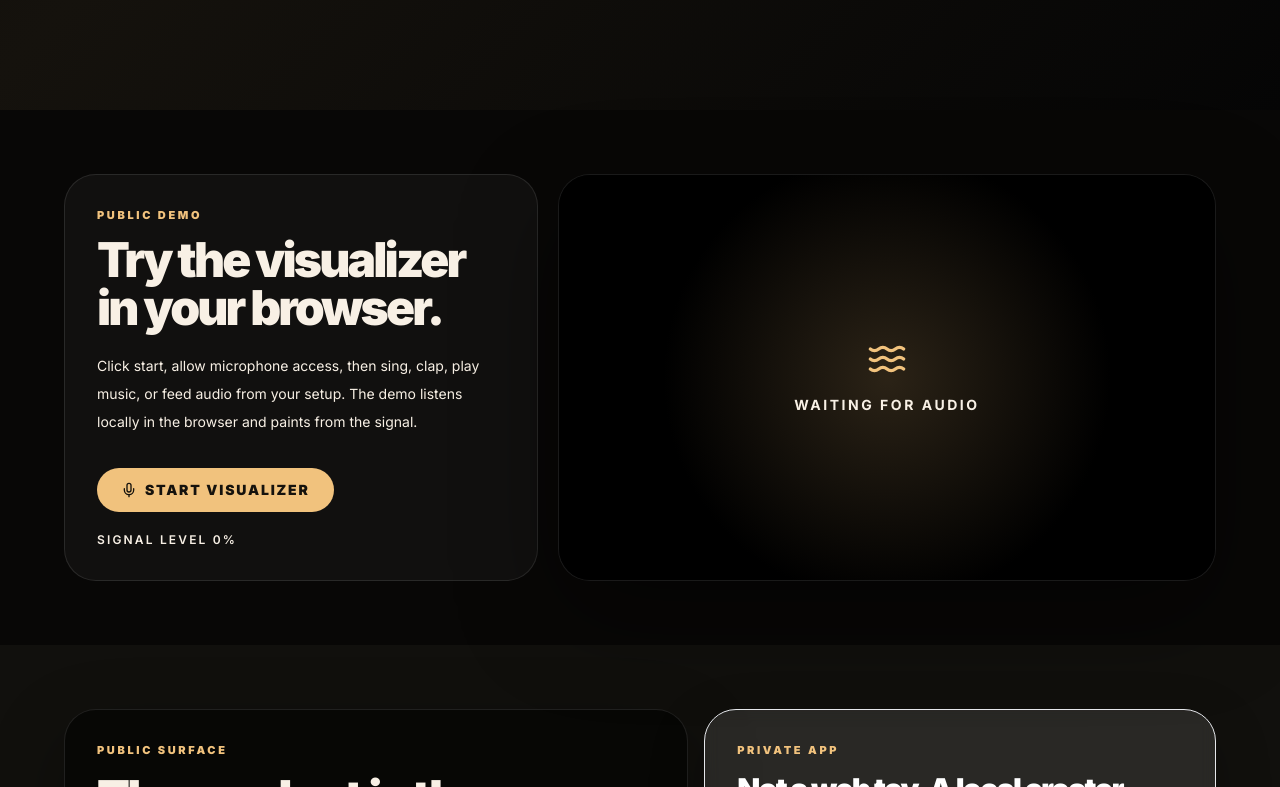
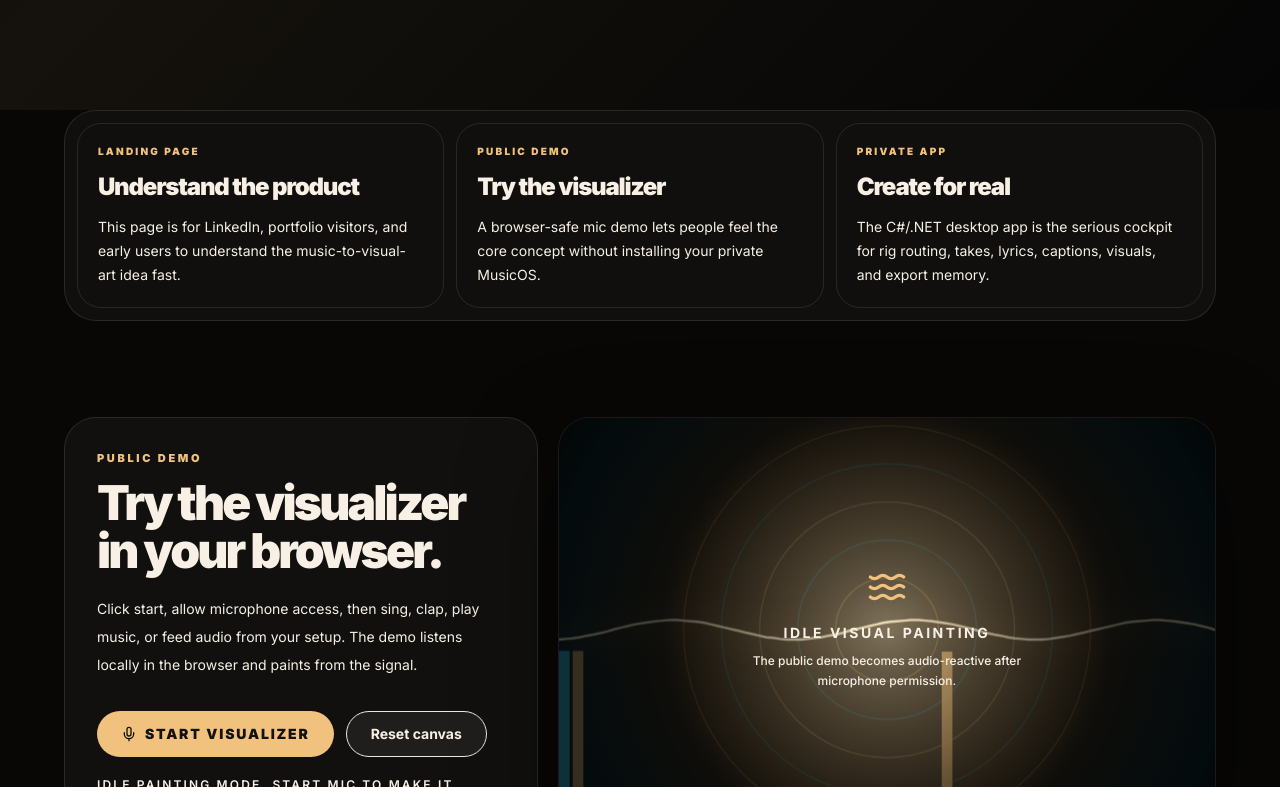
Before and after one commit to marcelozap/gateKPT, a Next.js app: page / in a window 1280 px wide. Shown: the part 1093-1880 px from the top of the page. Built offline with nearby package versions, Linux system fonts and the light colour scheme; no server answers.

Commit message:
fix: clarify landing page and harden visualizer demo

```diff
--- a/src/gatekpt/GatekptLanding.tsx
+++ b/src/gatekpt/GatekptLanding.tsx
@@ -2,7 +2,7 @@
 
 import { motion } from "framer-motion";
 import { ArrowRight, AudioLines, Check, Mic, MonitorUp, Music2, Play, Sparkles, Square, Waves } from "lucide-react";
-import { useEffect, useRef, useState } from "react";
+import { useCallback, useEffect, useRef, useState } from "react";
 
 declare global {
   interface Window {
@@ -139,62 +139,13 @@ function PublicVisualizerDemo() {
   const analyserRef = useRef<AnalyserNode | null>(null);
   const animationRef = useRef<number | null>(null);
   const streamRef = useRef<MediaStream | null>(null);
-  const [status, setStatus] = useState<"idle" | "listening" | "blocked">("idle");
+  const [status, setStatus] = useState<"idle" | "starting" | "listening" | "blocked">("idle");
   const [level, setLevel] = useState(0);
 
-  useEffect(() => {
-    return () => {
-      if (animationRef.current) {
-        cancelAnimationFrame(animationRef.current);
-      }
+  const drawVisualizer = useCallback(() => {
+    const canvas = canvasRef.current;
 
-      streamRef.current?.getTracks().forEach((track) => track.stop());
-      void audioContextRef.current?.close();
-    };
-  }, []);
-
-  async function startDemo() {
-    try {
-      const stream = await navigator.mediaDevices.getUserMedia({ audio: true });
-      const AudioContextClass = window.AudioContext || window.webkitAudioContext;
-      const audioContext = new AudioContextClass();
-      const analyser = audioContext.createAnalyser();
-      const source = audioContext.createMediaStreamSource(stream);
-
-      analyser.fftSize = 256;
-      analyser.smoothingTimeConstant = 0.82;
-      source.connect(analyser);
-
-      streamRef.current = stream;
-      audioContextRef.current = audioContext;
-      analyserRef.current = analyser;
-      setStatus("listening");
-      drawVisualizer();
-    } catch {
-      setStatus("blocked");
-    }
-  }
-
-  function stopDemo() {
-    if (animationRef.current) {
-      cancelAnimationFrame(animationRef.current);
-      animationRef.current = null;
-    }
-
-    streamRef.current?.getTracks().forEach((track) => track.stop());
-    streamRef.current = null;
-    void audioContextRef.current?.close();
-    audioContextRef.current = null;
-    analyserRef.current = null;
-    setLevel(0);
-    setStatus("idle");
-  }
-
-  function drawVisualizer() {
-    const canvas = canvasRef.current;
-    const analyser = analyserRef.current;
-
-    if (!canvas || !analyser) {
+    if (!canvas) {
       return;
     }
 
@@ -203,20 +154,40 @@ function PublicVisualizerDemo() {
       return;
     }
 
-    const rect = canvas.getBoundingClientRect();
-    const pixelRatio = window.devicePixelRatio || 1;
-    canvas.width = Math.max(1, Math.floor(rect.width * pixelRatio));
-    canvas.height = Math.max(1, Math.floor(rect.height * pixelRatio));
-    ctx.setTransform(pixelRatio, 0, 0, pixelRatio, 0, 0);
-
-    const width = rect.width;
-    const height = rect.height;
-    const frequencyData = new Uint8Array(analyser.frequencyBinCount);
-    const timeData = new Uint8Array(analyser.frequencyBinCount);
+    if (animationRef.current) {
+      cancelAnimationFrame(animationRef.current);
+      animationRef.current = null;
+    }
 
     const render = () => {
-      analyser.getByteFrequencyData(frequencyData);
-      analyser.getByteTimeDomainData(timeData);
+      const rect = canvas.getBoundingClientRect();
+      const width = Math.max(1, rect.width);
+      const height = Math.max(1, rect.height);
+      const pixelRatio = window.devicePixelRatio || 1;
+      const targetWidth = Math.floor(width * pixelRatio);
+      const targetHeight = Math.floor(height * pixelRatio);
+
+      if (canvas.width !== targetWidth || canvas.height !== targetHeight) {
+        canvas.width = targetWidth;
+        canvas.height = targetHeight;
+      }
+
+      ctx.setTransform(pixelRatio, 0, 0, pixelRatio, 0, 0);
+
+      const analyser = analyserRef.current;
+      const frequencyData = analyser ? new Uint8Array(analyser.frequencyBinCount) : new Uint8Array(96);
+      const timeData = analyser ? new Uint8Array(analyser.frequencyBinCount) : new Uint8Array(96);
+
+      if (analyser) {
+        analyser.getByteFrequencyData(frequencyData);
+        analyser.getByteTimeDomainData(timeData);
+      } else {
+        const now = performance.now() / 1000;
+        for (let index = 0; index < frequencyData.length; index += 1) {
+          frequencyData[index] = 28 + Math.round(Math.sin(now * 1.6 + index * 0.34) * 18 + Math.sin(now * 0.7 + index * 0.11) * 12);
+          timeData[index] = 128 + Math.round(Math.sin(now * 1.2 + index * 0.18) * 18);
+        }
+      }
 
       const average = frequencyData.reduce((sum, value) => sum + value, 0) / frequencyData.length;
       const pulse = average / 255;
@@ -276,6 +247,63 @@ function PublicVisualizerDemo() {
     };
 
     render();
+  }, []);
+
+  useEffect(() => {
+    drawVisualizer();
+
+    return () => {
+      if (animationRef.current) {
+        cancelAnimationFrame(animationRef.current);
+      }
+
+      streamRef.current?.getTracks().forEach((track) => track.stop());
+      void audioContextRef.current?.close();
+    };
+  }, [drawVisualizer]);
+
+  async function startDemo() {
+    try {
+      setStatus("starting");
+      if (animationRef.current) {
+        cancelAnimationFrame(animationRef.current);
+        animationRef.current = null;
+      }
+
+      const stream = await navigator.mediaDevices.getUserMedia({ audio: true });
+      const AudioContextClass = window.AudioContext || window.webkitAudioContext;
+      const audioContext = new AudioContextClass();
+      const analyser = audioContext.createAnalyser();
+      const source = audioContext.createMediaStreamSource(stream);
+
+      analyser.fftSize = 256;
+      analyser.smoothingTimeConstant = 0.82;
+      source.connect(analyser);
+
+      streamRef.current = stream;
+      audioContextRef.current = audioContext;
+      analyserRef.current = analyser;
+      setStatus("listening");
+      drawVisualizer();
+    } catch {
+      setStatus("blocked");
+    }
+  }
+
+  function stopDemo() {
+    if (animationRef.current) {
+      cancelAnimationFrame(animationRef.current);
+      animationRef.current = null;
+    }
+
+    streamRef.current?.getTracks().forEach((track) => track.stop());
+    streamRef.current = null;
+    void audioContextRef.current?.close();
+    audioContextRef.current = null;
+    analyserRef.current = null;
+    setLevel(0);
+    setStatus("idle");
+    drawVisualizer();
   }
 
   return (
@@ -292,7 +320,7 @@ function PublicVisualizerDemo() {
           </p>
 
           <div className="mt-8 flex flex-col gap-3 sm:flex-row">
-            {status !== "listening" ? (
+            {status !== "listening" && status !== "starting" ? (
               <button
                 type="button"
                 onClick={startDemo}
@@ -311,10 +339,23 @@ function PublicVisualizerDemo() {
                 Stop
               </button>
             )}
+            <button
+              type="button"
+              onClick={stopDemo}
+              className="inline-flex items-center justify-center gap-2 rounded-full border border-white/12 bg-white/[0.06] px-6 py-3 text-sm font-bold text-white/68 transition hover:-translate-y-0.5 hover:bg-white/10"
+            >
+              Reset canvas
+            </button>
           </div>
 
           <p className="mt-5 text-xs font-semibold uppercase tracking-[0.18em] text-white/44">
-            {status === "blocked" ? "Mic permission was blocked. Enable it in the browser to try again." : `Signal level ${level}%`}
+            {status === "blocked"
+              ? "Mic permission was blocked. Enable it in the browser to try again."
+              : status === "starting"
+                ? "Starting local audio..."
+                : status === "listening"
+                  ? `Live signal level ${level}%`
+                  : "Idle painting mode. Start mic to make it react."}
           </p>
         </div>
 
@@ -325,12 +366,49 @@ function PublicVisualizerDemo() {
               <div>
                 <Waves className="mx-auto h-10 w-10 text-[#f1c27d]" />
                 <p className="mt-4 text-sm font-bold uppercase tracking-[0.18em] text-white/72">
-                  Waiting for audio
+                  {status === "starting" ? "Starting audio" : "Idle visual painting"}
+                </p>
+                <p className="mt-2 max-w-xs text-xs font-medium leading-5 text-white/48">
+                  The public demo becomes audio-reactive after microphone permission.
                 </p>
               </div>
             </div>
           )}
         </div>
+      </div>
+    </section>
+  );
+}
+
+function ProductPathStrip() {
+  const path = [
+    {
+      label: "Landing Page",
+      title: "Understand the product",
+      text: "This page is for LinkedIn, portfolio visitors, and early users to understand the music-to-visual-art idea fast.",
+    },
+    {
+      label: "Public Demo",
+      title: "Try the visualizer",
+      text: "A browser-safe mic demo lets people feel the core concept without installing your private MusicOS.",
+    },
+    {
+      label: "Private App",
+      title: "Create for real",
+      text: "The C#/.NET desktop app is the serious cockpit for rig routing, takes, lyrics, captions, visuals, and export memory.",
+    },
+  ];
+
+  return (
+    <section className="bg-[#080706] px-4 pb-8 text-[#f8f0e5] sm:px-6 lg:px-8">
+      <div className="mx-auto grid max-w-6xl gap-3 rounded-[2rem] border border-white/10 bg-white/[0.035] p-3 md:grid-cols-3">
+        {path.map((item) => (
+          <article key={item.label} className="rounded-[1.5rem] border border-white/10 bg-black/28 p-5">
+            <p className="text-[10px] font-black uppercase tracking-[0.22em] text-[#f1c27d]">{item.label}</p>
+            <h2 className="mt-3 text-2xl font-black tracking-[-0.05em]">{item.title}</h2>
+            <p className="mt-3 text-sm leading-6 text-white/58">{item.text}</p>
+          </article>
+        ))}
       </div>
     </section>
   );
@@ -402,6 +480,7 @@ export function GatekptLanding() {
         </div>
       </section>
 
+      <ProductPathStrip />
       <PublicVisualizerDemo />
 
       <section className="bg-[#11100d] px-4 py-16 text-[#f8f0e5] sm:px-6 lg:px-8">
```
